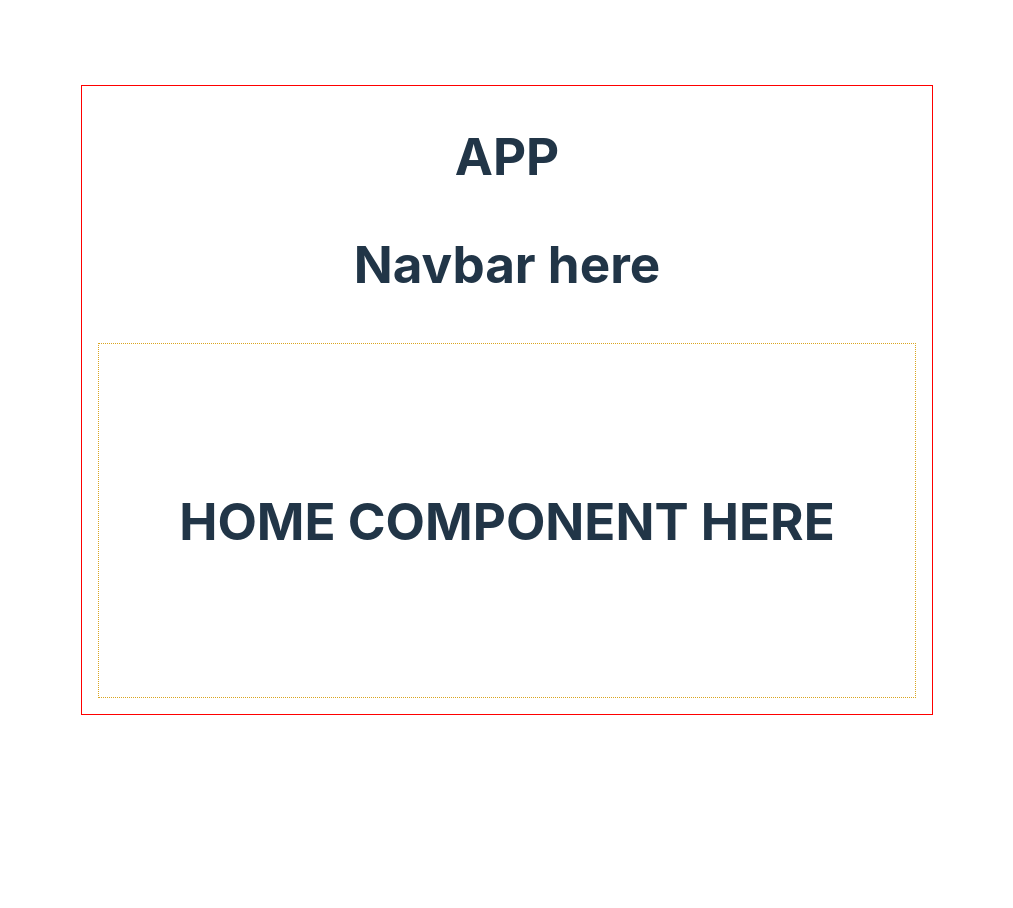
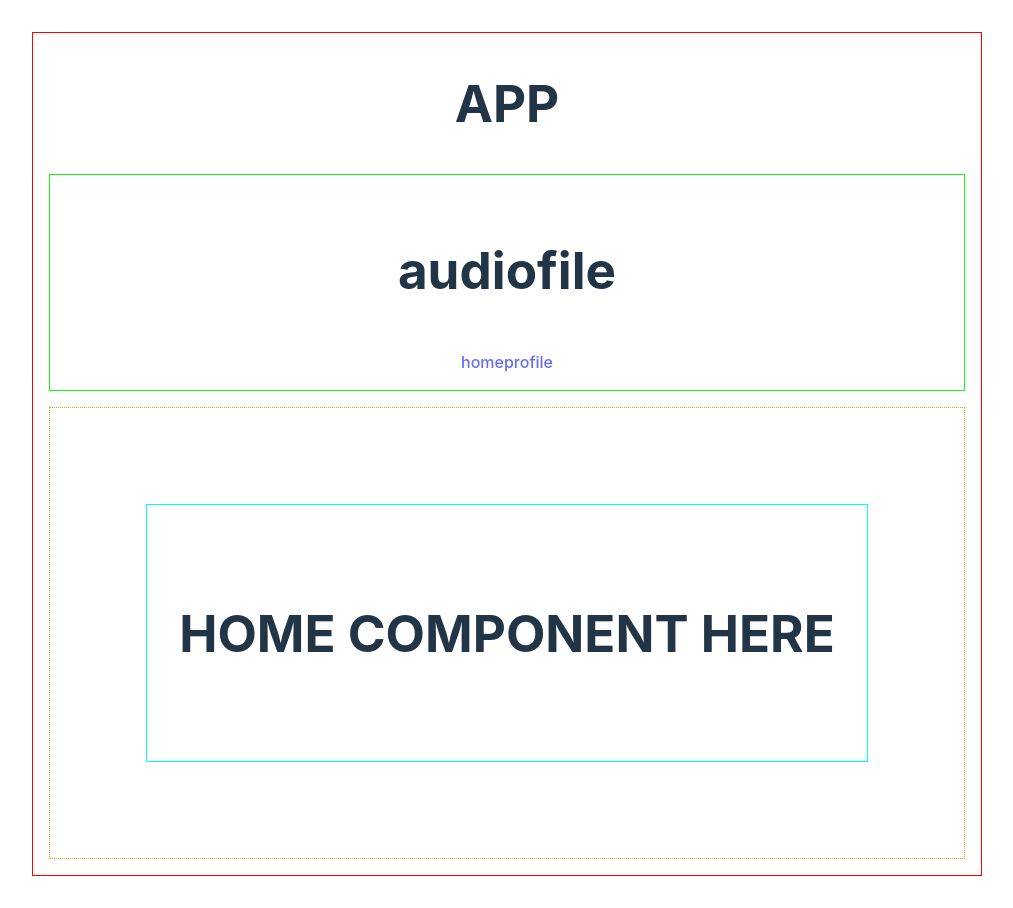
Before and after one commit to echeng0123/audiofile, a React (Vite) app in the folder client/: page / in a window 1280 px wide. Shown: the whole page, without its empty margins (133-1146 px from the left). Before the commit the page ends 800 px from the top, so only its background shows below. Built offline with nearby package versions, Linux system fonts and the light colour scheme.

Commit message:
updates on front end

```diff
--- a/client/src/components/NavBar.jsx
+++ b/client/src/components/NavBar.jsx
@@ -1,7 +1,9 @@
 export default function NavBar() {
 	return (
-		<section>
-			<h1>Navbar here</h1>
+		<section id="navbar-container">
+			<h1>audiofile</h1>
+			<a href="/home">home</a>
+			<a href="/profile">profile</a>
 		</section>
 	);
 }
--- a/client/src/index.css
+++ b/client/src/index.css
@@ -79,3 +79,15 @@ button:focus-visible {
     margin: 1rem;
     padding: 5rem;
 }
+
+#home-container{
+    border: 1px solid cyan;
+    margin: 1rem;
+    padding: 2rem;
+}
+
+#navbar-container{
+    border: 1px solid rgb(11, 255, 11);
+    margin: 1rem;
+    padding: 1rem;
+}
```
